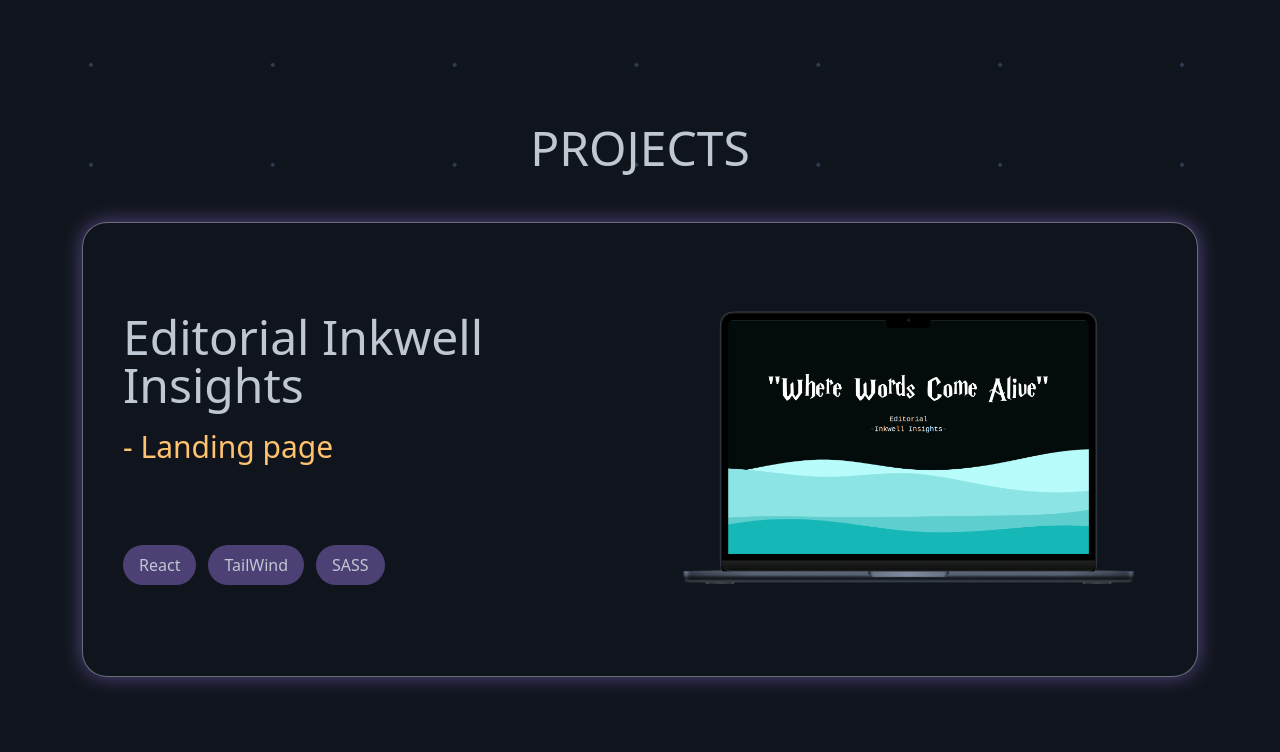
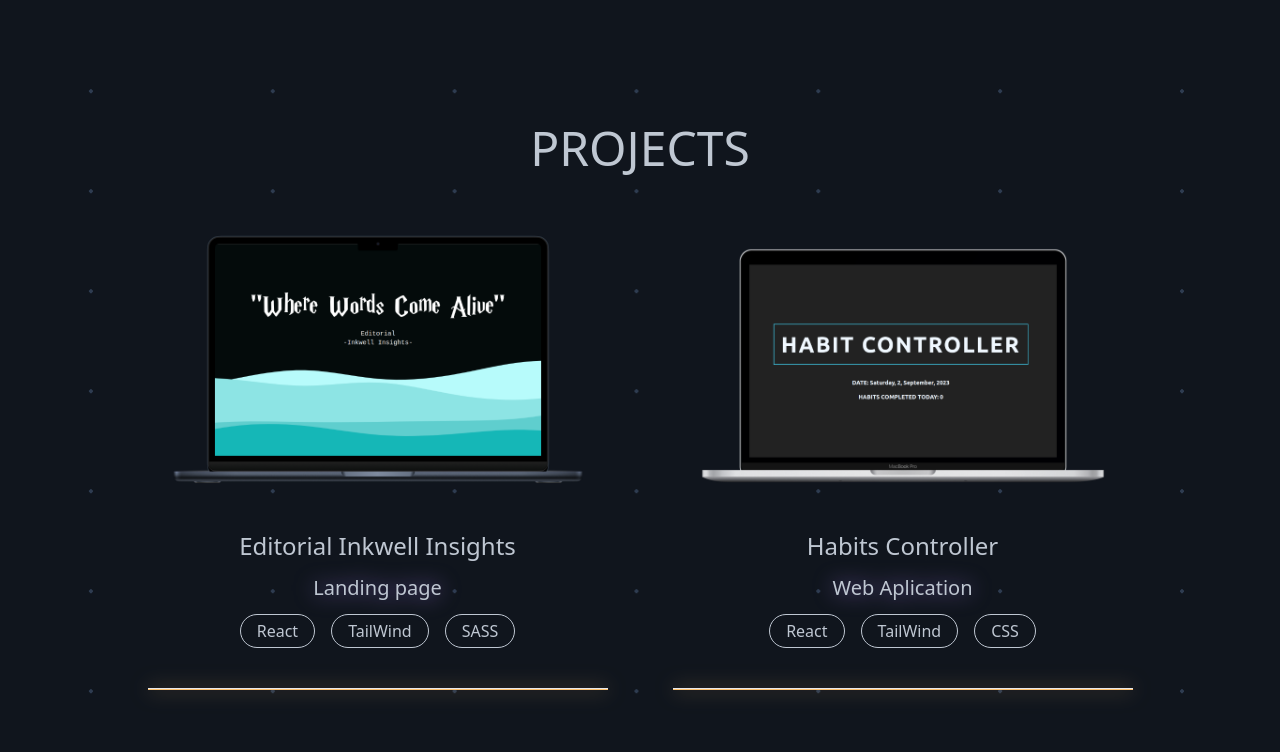
Before and after one commit to Mat6677/my-portfolio, an Astro site: page / in a window 1280 px wide. Shown: the part 2280-3032 px from the top of the page. Built offline with nearby package versions, Linux system fonts and the light colour scheme; Astro itself is replaced by a stand-in of ours.

Commit message:
Cambio en los proyectos

```diff
--- a/src/components/Layout.astro
+++ b/src/components/Layout.astro
@@ -16,6 +16,7 @@ const { title } = Astro.props;
     <script
       src="https://kit.fontawesome.com/df1e0c481c.js"
       crossorigin="anonymous"></script>
+      <link rel="shortcut icon" href="/me.jpeg" type="image/jpeg">
   </head>
   <body
     class="bg-bg text-text relative max-w-screen min-h-fit overflow-x-hidden"
--- a/src/components/ProjectCard.astro
+++ b/src/components/ProjectCard.astro
@@ -4,60 +4,23 @@ interface Props {
   description: string;
   img: string;
   techs: Array<string>;
-  i: number;
 }
 
-const { title, description, img, techs, i } = Astro.props;
+const { title, description, img, techs } = Astro.props;
 ---
 
-<section
-  class={`
-      h-1/4 w-[90%]
-      p-10 mb-[100px] mt-[50px]
-      bg-bg
-      border border-text/50
-      rounded-[25px]
-      flex justify-between items-center gap-10
-      max-[400px]:px-2 max-md:flex-wrap max-md:justify-center
-      z-[${i * 100}]
-      project-section
-
-  `}
->
-  <div
-    class="flex flex-col justify-center gap-20 w-1/2 min-w-[250px] max-md:w-full max-md:order-2"
-  >
-    <div>
-      <h3 class="text-5xl mb-5 max-md:text-4xl max-[430px]:text-2xl">
-        {title}
-      </h3>
-      <p class="text-3xl text-secondary max-md:text-2xl max-[430px]:text-xl">
-        - {description}
-      </p>
-    </div>
-    <div
-      class="flex gap-3 [&>*]:bg-primary/40 [&>*]:rounded-full [&>*]:px-4 [&>*]:py-2 flex-wrap"
-    >
-      {techs.map((tech) => <p>{tech}</p>)}
+<section class="relative p-5">
+  <figure class="flex justify-center">
+    <img class="max-w-[450px] w-full" src={img} alt="" />
+  </figure>
+  <div class="z-100 flex flex-col items-center justify-center gap-3">
+    <h2 class="text-2xl">{title}</h2>
+    <p class="drop-shadow-primarySh text-xl">{description}</p>
+    <div class="flex flex-wrap gap-4">
+      {techs.map((tech) => <span class="border border-text rounded-[50px] px-4 py-1">{tech}</span>)}
     </div>
   </div>
-  <figure class="w-1/2 max-md:w-full max-md:order-1">
-    <img src={img} alt={title} />
-  </figure>
+  <hr class="mt-10 bg-secondary h-[2px] drop-shadow-secondarySh">
 </section>
 
-<script>
-  const sections = document.querySelectorAll(".project-section");
-
-  const observer = new IntersectionObserver(
-    (entries) => {
-      entries.forEach((entry) => {
-        entry.target.classList.add("sticky");
-        entry.target.classList.add("top-[50px]");
-      });
-    },
-    { threshold: 0.9 }
-  );
-
-  sections.forEach((section) => observer.observe(section));
-</script>
+<script></script>
--- a/src/pages/index.astro
+++ b/src/pages/index.astro
@@ -1,5 +1,5 @@
 ---
-import "../styles/index.css"
+import "../styles/index.css";
 import Layout from "../components/Layout.astro";
 import ProjectCard from "../components/ProjectCard.astro";
 import { projects } from "../mocks/projects.json";
@@ -72,7 +72,7 @@ import { projects } from "../mocks/projects.json";
             <span>CSS</span>
           </li>
           <li class="w-[65px]">
-            <img src="/my-portfolio/tailwind-logo.png" alt="">
+            <img src="/my-portfolio/tailwind-logo.png" alt="" />
             <span>TailWind</span>
           </li>
           <li>
@@ -94,7 +94,7 @@ import { projects } from "../mocks/projects.json";
             <span>React</span>
           </li>
           <li class="w-[65px]">
-            <img src="/my-portfolio/astro_icon.svg" alt="">
+            <img src="/my-portfolio/astro_icon.svg" alt="" />
             <span>Astro</span>
           </li>
         </ul>
@@ -133,15 +133,12 @@ import { projects } from "../mocks/projects.json";
         </section>
       </section>
     </section>
-    <section class="flex items-center flex-col min-h-screen">
-      <h2 class="text-5xl">PROJECTS</h2>
-      <section
-        class="flex flex-col items-center drop-shadow-primarySh h-fit px-5"
-      >
+    <section class="min-h-screen">
+      <h2 class="text-5xl text-center">PROJECTS</h2>
+      <section class="h-fit projects-container">
         {
-          projects.map((project, index) => (
+          projects.map((project) => (
             <ProjectCard
-              i={index}
               img={project.img}
               title={project.title}
               description={project.description}
--- a/src/styles/index.css
+++ b/src/styles/index.css
@@ -30,7 +30,7 @@ body::after {
   display: block;
   width: 100%;
   inset: 0;
-  z-index: -10;
+  z-index: -100;
   margin-right: auto;
   margin-left: auto;
   background-image: radial-gradient(
@@ -143,3 +143,10 @@ body::-webkit-scrollbar-thumb {
   display: grid;
   grid-template-columns: repeat(auto-fill, minmax(300px, 1fr));
 }
+
+.projects-container {
+  display: grid;
+  grid-template-columns: repeat(auto-fill, minmax(250px, 500px));
+  justify-content: center;
+  gap: 25px;
+}
--- a/tailwind.config.cjs
+++ b/tailwind.config.cjs
@@ -11,7 +11,7 @@ module.exports = {
         bg: "#10151d",
       },
       dropShadow: {
-        primarySh: "0 0 10px #a87ffb77",
+        primarySh: "0 0 10px #a87ffbaa",
         secondarySh: "0 0 10px #ffc26eaa",
         accentSh: "0 0 10px #25a6e9aa",
       },
```
